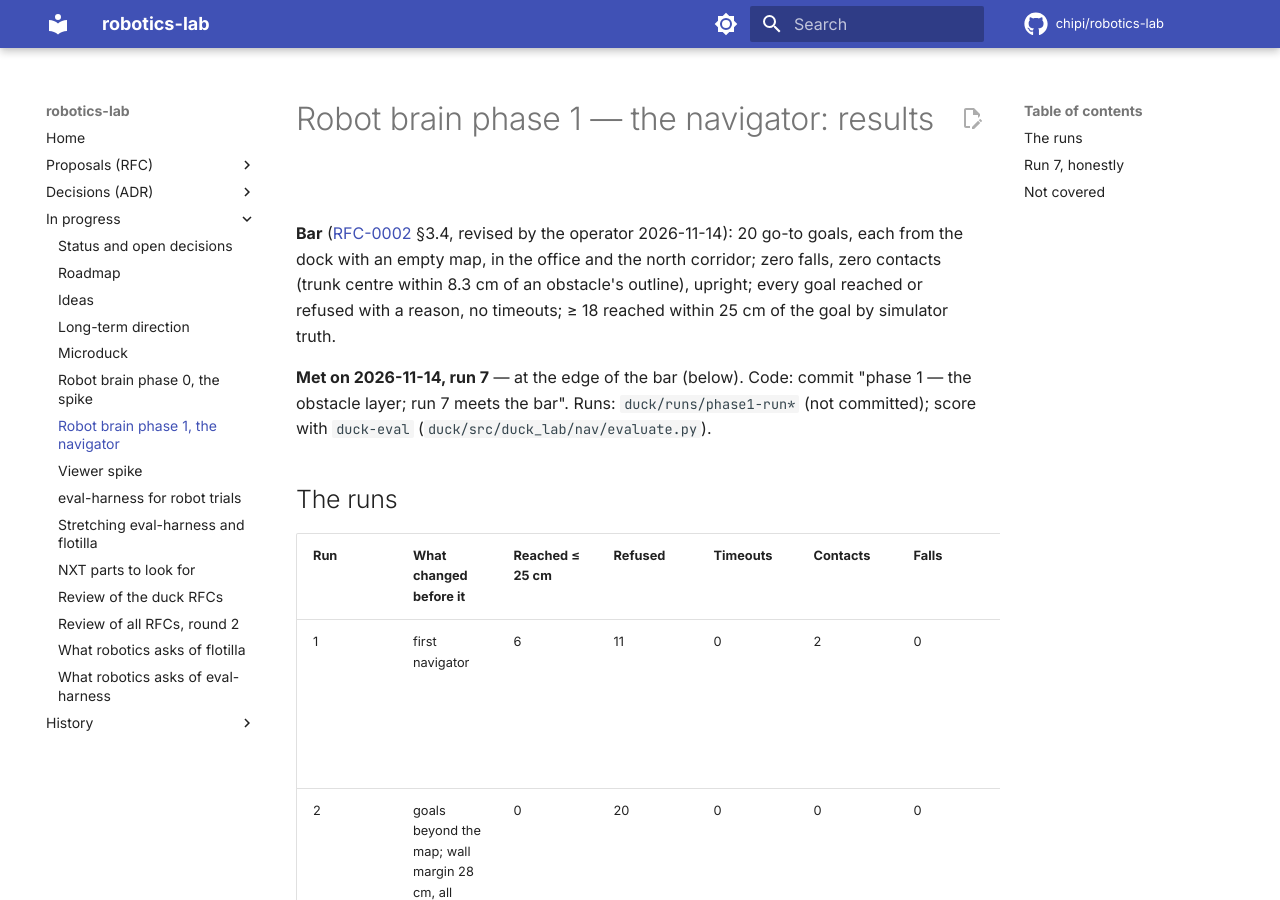
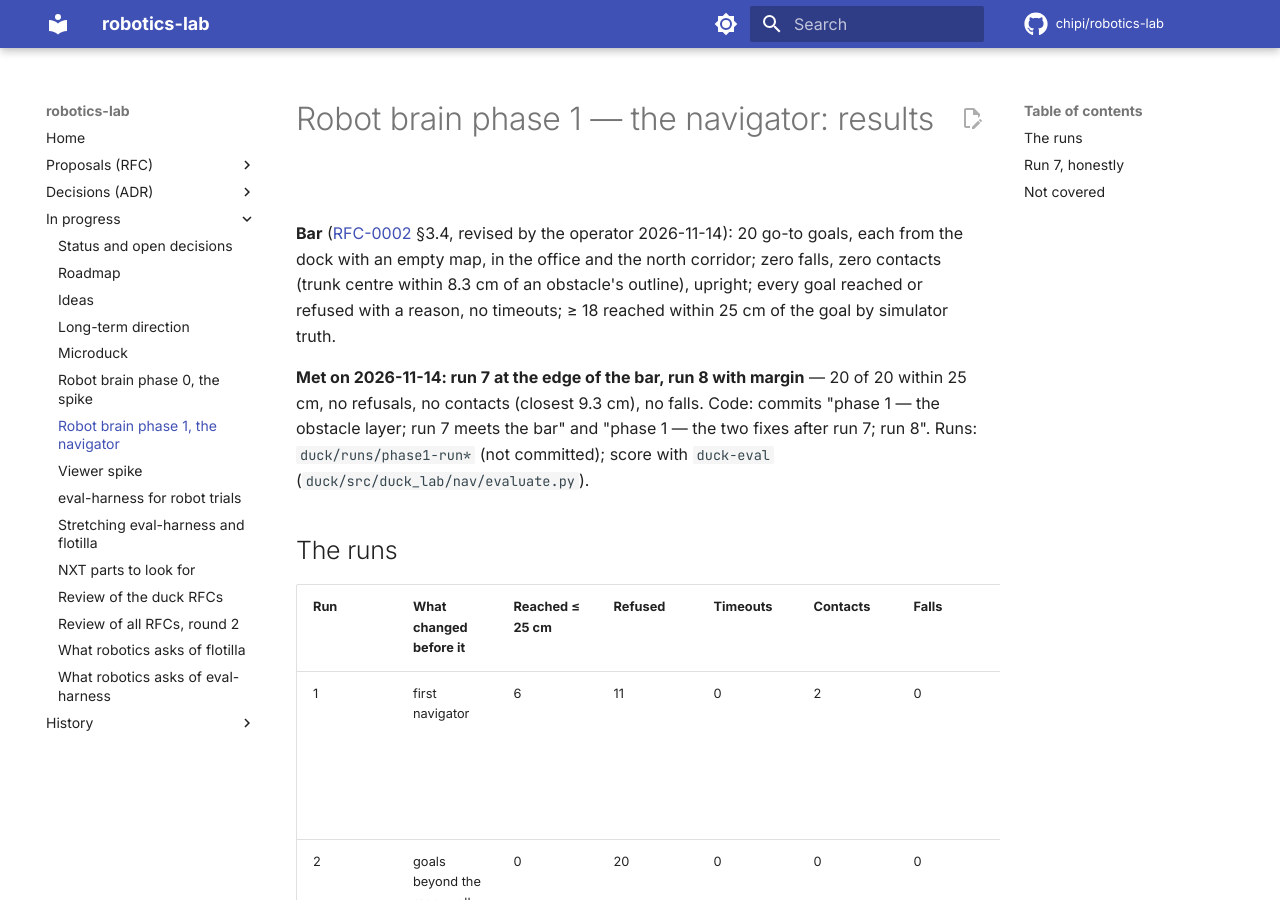
Before and after one commit to chipi/robotics-lab, an MkDocs documentation site: the page built from docs/wip/PHASE1-RESULTS.md, in a window 1280 px wide and 900 px high. Built offline with MkDocs 1.6.1 and Material for MkDocs 9.7.7, drawn with Linux system fonts in a browser that asks for light colours; comment, search, counter and statistics services are not loaded; some of the changed text lies outside the part shown.

Commit message:
duck: phase 1 — the two fixes after run 7; run 8: 20 of 20, phase 1 done
- Lethal zone back to 12 cm: at 15 cm, with the obstacle layer's points
  on the cabinet and the doorway wall, the office doorway closed (run 7,
  goal 12 refused). Run 5's touches at 12 cm came from the cabinet's
  unmapped side, which the layer now sees.
- A drop must persist 3 consecutive depth frames (0.2 s): one frame read
  against a state a few tens of ms apart, mid-turn, put a drop on flat
  corridor floor (run 7, goal 15). The staircase test still stops 42 cm
  before the edge (closest 47.5 cm by truth).

Run 8 (duck/runs/phase1, not committed): 20 of 20 within 25 cm by
simulator truth (12-17 cm, median ~14), 0 refused, 0 timeouts, 0
contacts (closest 9.3 cm), 0 falls - phase 1's bar met with margin.
RFC-0002 §3.4 and STATUS mark phase 1 done; PHASE1-RESULTS.md has all
eight runs and what is not covered.

Co-Authored-By: Claude Opus 5.5 <noreply@anthropic.com>
Claude-Session: https://claude.ai/code/session_014cvkLBQdwnB9W5J9x1FKDX

```diff
--- a/docs/wip/PHASE1-RESULTS.md
+++ b/docs/wip/PHASE1-RESULTS.md
@@ -5,9 +5,10 @@ go-to goals, each from the dock with an empty map, in the office and the north c
 zero contacts (trunk centre within 8.3 cm of an obstacle's outline), upright; every goal reached or
 refused with a reason, no timeouts; ≥ 18 reached within 25 cm of the goal by simulator truth.
 
-**Met on 2026-11-14, run 7** — at the edge of the bar (below). Code: commit "phase 1 — the obstacle
-layer; run 7 meets the bar". Runs: `duck/runs/phase1-run*` (not committed); score with
-`duck-eval` (`duck/src/duck_lab/nav/evaluate.py`).
+**Met on 2026-11-14: run 7 at the edge of the bar, run 8 with margin** — 20 of 20 within 25 cm, no
+refusals, no contacts (closest 9.3 cm), no falls. Code: commits "phase 1 — the obstacle layer; run 7
+meets the bar" and "phase 1 — the two fixes after run 7; run 8". Runs: `duck/runs/phase1-run*`
+(not committed); score with `duck-eval` (`duck/src/duck_lab/nav/evaluate.py`).
 
 ## The runs
 
@@ -19,14 +20,17 @@ layer; run 7 meets the bar". Runs: `duck/runs/phase1-run*` (not committed); scor
 | 4 | cliff check, calibration 0.91, costs, scope, scoring by the duck's size | 6 | 4 | 4 | 8 | 0 | goals chained (not the bar): drift to 43 cm; doorway closed on 10 cm cells |
 | 5 | each goal from the dock; 5 cm cells; reflex memory per zone | **20** | 0 | 0 | 4 | 0 | touches at the doorway: the cabinet's side was not on the map |
 | 6 | lethal 12 → 15 cm | (stopped after goal 3: still touched the cabinet) | | | 1 | 0 | zone size was not the cause |
-| 7 | the obstacle layer (what the sensor sees within 60 cm, every tick) | **18** | 2 | 0 | **0** | 0 | **bar met** |
+| 7 | the obstacle layer (what the sensor sees within 60 cm, every tick) | **18** | 2 | 0 | **0** | 0 | **bar met**, at its edge |
+| 8 | lethal back to 12 cm; a drop must persist 3 frames | **20** | **0** | 0 | **0** | 0 | **bar met with margin**: closest 9.3 cm, errors 12-17 cm (median ~14) |
 
 ## Run 7, honestly
 
 - **18 reached is the minimum the bar allows.** Median truth error ~14 cm, all 18 within 17 cm.
 - **One goal passed the cabinet at exactly 8.3 cm** — the contact threshold; it counts as no contact
   only because the check is "closer than". Four more passed between 9.4 and 10 cm.
-- **Both refusals are the navigator's faults**, fixed after the run (to be confirmed by run 8):
+- **Both refusals are the navigator's faults**, fixed after the run and confirmed by run 8 (goal 12
+  reached at 14 cm from the cabinet, goal 15 reached; the staircase test still stops 42 cm before the
+  edge):
   - goal 12: the 15 cm lethal zone around the obstacle layer's cabinet and wall points closed the
     office doorway → lethal back to 12 cm (run 5's touches at 12 cm came from the unmapped side,
     which the layer now sees);
```
Also changed, not shown: docs/rfc/RFC-0002-robot-brain.md (+1 -1 lines), docs/wip/STATUS.md (+2 -2 lines), 2 other files.
